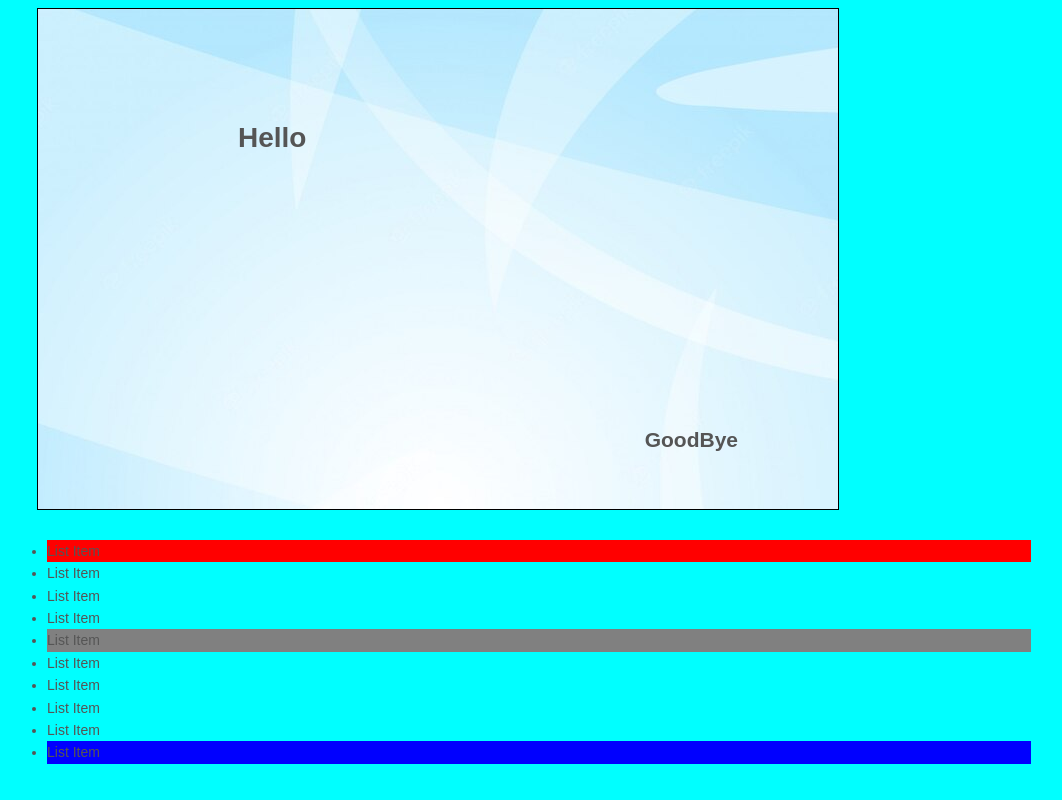
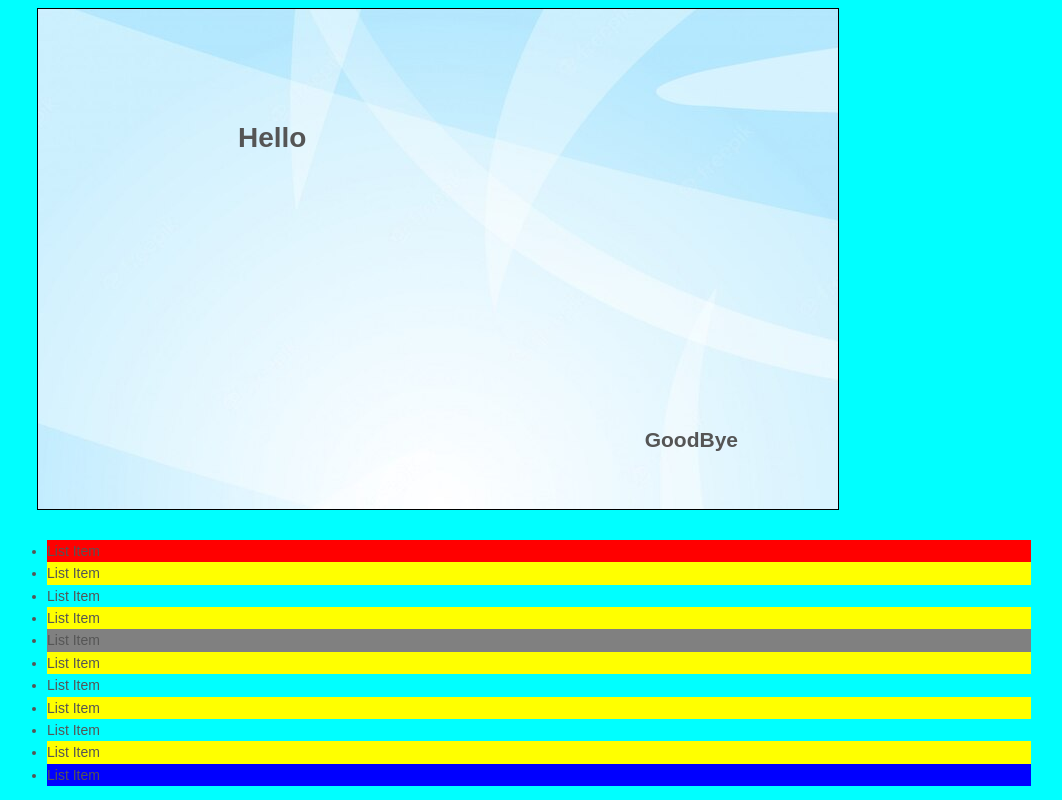
Before and after one commit to femipraize/csscrashcourse, a plain HTML site: page csscheatsheet/index.html in a window 1280 px wide. Shown: the part 1308-2108 px from the top of the page, without its empty margins (121-1183 px from the left). Before the commit the page ends 2086 px from the top, so only its background shows below. Drawn offline with Linux system fonts and the light colour scheme.

Commit message:
sudo element 2

```diff
--- a/csscheatsheet/css/style.css
+++ b/csscheatsheet/css/style.css
@@ -194,6 +194,7 @@ a:visited{
     top: 40px;
 }
 
+/*Styling with sudo element*/
 .my-list li:first-child{
     background: red;
 }
@@ -205,3 +206,7 @@ a:visited{
 .my-list li:nth-child(5){
     background: gray;
 }
+
+.my-list li:nth-child(even){
+    background: yellow;
+}
--- a/csscheatsheet/index.html
+++ b/csscheatsheet/index.html
@@ -112,6 +112,7 @@
             <li>List Item</li>
             <li>List Item</li>
             <li>List Item</li>
+            <li>List Item</li>
         </ul>
     </div> <!--./container-->
     <a class="fix-me button" href="http://">Hello</a>
```
